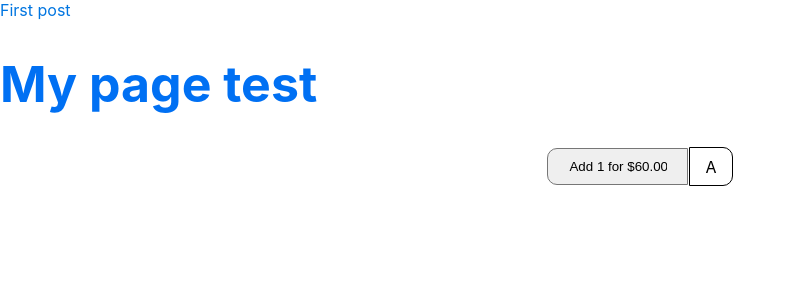
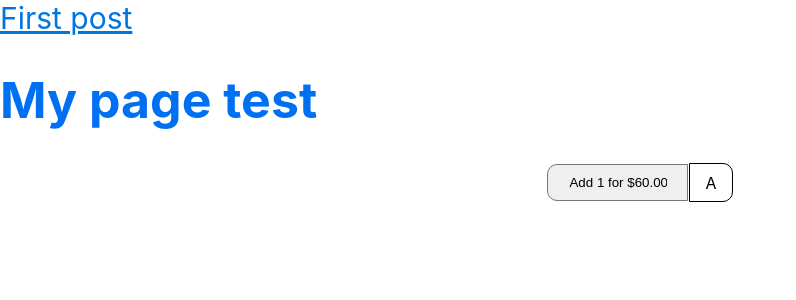
Before and after one commit to Annie-Huang/my-next10-app, a Next.js app: page / in a window 1280 px wide. Shown: the top 300 px of the page, without its empty margins (0-796 px from the left). Built offline with nearby package versions, Linux system fonts and the light colour scheme.

Commit message:
Pass in proper pid and display proper pid in the child page.

```diff
--- a/components/StyledLink.tsx
+++ b/components/StyledLink.tsx
@@ -1,5 +1,5 @@
-import Link from 'next/link'
-import styled from 'styled-components'
+import Link from 'next/link';
+import styled from 'styled-components';
 import React from 'react';
 
 export interface StyledLinkProps {
@@ -9,15 +9,21 @@ export interface StyledLinkProps {
   href: string;
 }
 
-const StyledLink: React.FC<StyledLinkProps> = ({as, children, className, href }) => (
+const StyledLink: React.FC<StyledLinkProps> = ({
+  as,
+  children,
+  className,
+  href,
+}) => (
   <Link href={href} as={as} passHref>
     <a className={className}>{children}</a>
   </Link>
-)
+);
 
 export default styled(StyledLink)`
+  font-size: 30px;
   color: #0075e0;
-  text-decoration: none;
+  //text-decoration: none;
   transition: all 0.2s ease-in-out;
 
   &:hover {
@@ -29,4 +35,4 @@ export default styled(StyledLink)`
     outline: none;
     border: 0;
   }
-`
+`;
--- a/pages/index.tsx
+++ b/pages/index.tsx
@@ -6,10 +6,11 @@ import Dropdown from '../components/dropdown';
 import StyledLink from '../components/StyledLink';
 
 export default function Home() {
+  const pid = 1;
   return (
     <>
       {/*<StyledLink href="/post/[pid]" forwardedAs="/post/abc">*/}
-      <StyledLink href="/post/[pid]" forwardedAs="/post/abc">
+      <StyledLink href='/post/[pid]' forwardedAs={`/post/${pid}`}>
         First post
       </StyledLink>
       <Title>My page test</Title>
--- a/styles/globals.css
+++ b/styles/globals.css
@@ -8,7 +8,7 @@ body {
 
 a {
   color: inherit;
-  text-decoration: none;
+  /*text-decoration: none;*/
 }
 
 * {
```
Also changed, not shown: pages/post/[pid].tsx (+5 -5 lines), pages/post/abc.tsx (deleted, +0 -11 lines).
